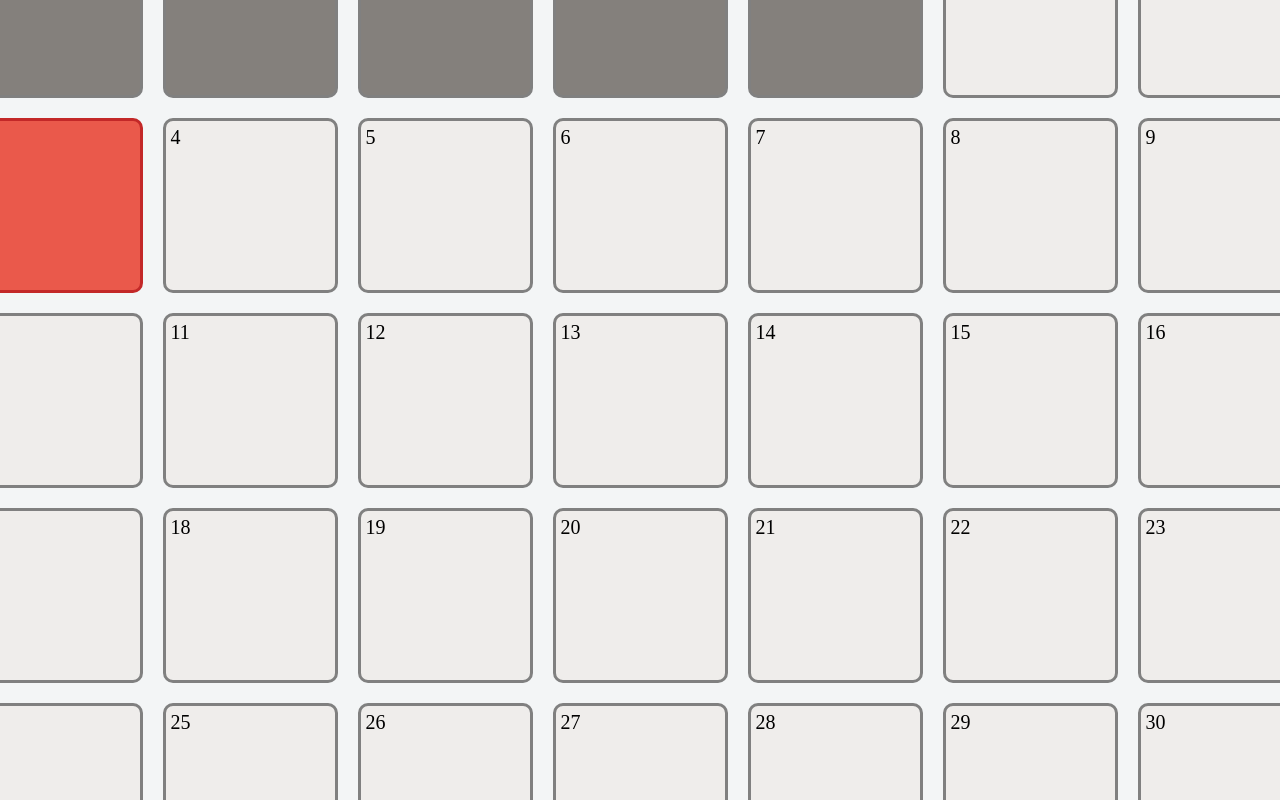
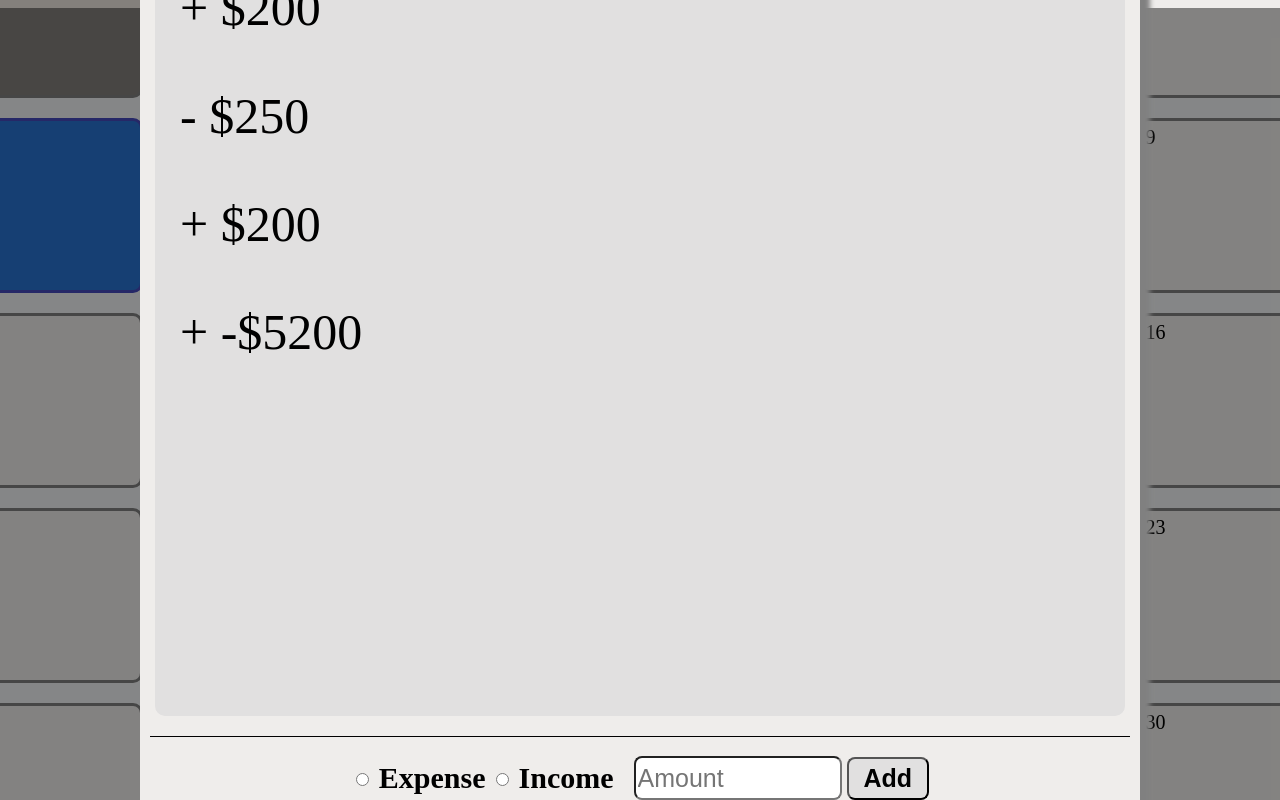
Before and after one commit to Parm-S-Gidda/Money-Wise, a plain HTML site: page index.html in a window 1280 px wide. Both pictures are taken after a click on the element "10". Shown: the part 527-1327 px from the top of the page. Drawn offline with Linux system fonts and the light colour scheme.

Commit message:
expense pop is now functional

```diff
--- a/index.html
+++ b/index.html
@@ -39,10 +39,60 @@
 
         </div>
 
-        <div id="calendar">
+        <div id="calendar"></div>
+
+        <div id="backDrop">
+
+            <div id="popupDiv">
+
+                <div id="popupTitleDiv">
+                    <h1 id="popupTitle">Monday November 11, 2024</h1>
+                </div>
+
+                <div class="lineBreakDiv"> </div>
+
+                <div id="financeInfo">
+
+                    <p>+ $200</p>
+                    <p>- $250</p>
+                    <p>+ $200</p>
+                    <p>+ -$5200</p>
+
+                </div>
+
+                <div class="lineBreakDiv"> </div>
+
+                <div id="inputsDiv">
+
+                    <form id="form">
+                        <input type="radio" id="expenseButton" name="transactionType" value="expense" required>
+                        <label for="expenseButton">Expense</label><br>
+                        <input type="radio" id="incomeButton" name="transactionType" value="income" required>
+                        <label for="incomeButton">Income</label><br>
+
+                        <input type="number" id="amountInput" name="amountInput" min="0" step="0.01" required placeholder="Amount"><br>
+
+                        <button id="submitButton" type="submit">Add</button>
+                    </form>
+
+
+                </div>
+
+                <div class="lineBreakDiv"> </div>
+                <div id="totalDiv">
+                    <h1>Total + $50204</h1>
+                </div>
+
+                <div class="lineBreakDiv"> </div>
 
 
 
+                <div id="popUpButtonsDiv">
+                    <button id="saveButton">Save</button>
+                    <button id="cancelButton">Cancel</button>
+                </div>
+
+            </div>
         </div>
 
 
--- a/script.js
+++ b/script.js
@@ -5,6 +5,9 @@ const prevButton = document.getElementById("previousButton")
 const monthH1 = document.getElementById("month")
 const yearH1 = document.getElementById("year")
 const calendar = document.getElementById("calendar")
+const backDrop = document.getElementById("backDrop")
+const saveButton = document.getElementById("saveButton")
+const cancelButton = document.getElementById("cancelButton")
 
 
 const weekdays = ['Sunday', 'Monday', 'Tuesday', 'Wednesday', 'Thursday', 'Friday', 'Saturday'];
@@ -12,6 +15,8 @@ const months = ["January","February", "March","April","May","June","July","Augus
 
 nextButton.addEventListener("click", () => changeMonth(1));
 prevButton.addEventListener("click", () => changeMonth(-1));
+saveButton.addEventListener("click", () => savePressed());
+cancelButton.addEventListener("click", () => cancelPressed());
 
 
 
@@ -23,6 +28,7 @@ function load(){
     const curretDay = todayDate.getDate();
     const currentMonth = todayDate.getMonth();
     const currentYear = todayDate.getFullYear();
+    backDrop.style.display='none';
 
 
 
@@ -45,11 +51,13 @@ function load(){
             newDiv.className = 'today';
             index++;
             newDiv.textContent = index
+            newDiv.addEventListener("click", () => dayPressed());
         }
         else{
             newDiv.className = 'realDay';
             index++;
             newDiv.textContent = index
+            newDiv.addEventListener("click", () => dayPressed());
 
 
         }
@@ -101,5 +109,18 @@ function setMonthYear(monthIndex){
 
 }
 
+function savePressed(){
+    backDrop.style.display='none';
+
+}
+
+function cancelPressed(){
+    backDrop.style.display='none';
+}
+
+function dayPressed(){
+    backDrop.style.display='flex';
+}
+
 setMonthYear()
 load()
--- a/styles.css
+++ b/styles.css
@@ -151,9 +151,9 @@ body{
 }
 
 .today{
-    background-color: #ea594b;
+    background-color: #2973d2;
     border-radius: 10px;
-    border: solid rgb(195, 40, 40);
+    border: solid rgb(70, 74, 188);
     cursor: pointer;
     padding-left: 5px;
     padding-top: 5px;
@@ -162,5 +162,166 @@ body{
 }
 
 .today:hover{
-    background-color: #c71e0f;
+    background-color: #3a44ab;
 }
+
+#backDrop{
+    background-color: rgba(0, 0, 0, 0.45);;
+    width: 100%;
+    height: 100%;
+    position: fixed;
+
+    display: flex;
+    justify-content: center;
+    align-items: center;
+}
+
+#popupDiv{
+
+    background-color: #efedeb;
+    width:1000px;
+    height: 1250px;
+    display: flex;
+    flex-direction: column;
+    border-radius: 25px;
+    box-shadow: 10px 10px 5px gray;
+    align-items: center;
+
+}
+
+#popupTitleDiv{
+    display: flex;
+    justify-content: center;
+    font-size: 25px;
+}
+
+.lineBreakDiv{
+
+    background-color: rgb(0, 0, 0);
+    width: 98%;
+    height: 1px;
+    margin-bottom: 20px;
+
+}
+
+#financeInfo{
+    background-color: rgb(225, 224, 224);
+    border-radius: 10px;
+    width: 97%;
+    height: 99%;
+    margin-bottom: 20px;
+    font-size: 50px;
+    box-sizing: border-box;
+    overflow: hidden;
+    padding-left: 25px;
+
+}
+
+#totalDiv{
+
+    background-color: rgb(225, 224, 224);
+    display: flex;
+    justify-content: center;
+    width: fit-content;
+    box-sizing: border-box;
+    padding: 0px 25px 0px 25px;
+    margin-bottom: 20px;
+    border-radius: 10px;
+    font-size: 20px;
+
+}
+
+#form{
+    display: flex;
+    margin-bottom: 10px;
+    font-size: 30px;
+    font-weight: 900;
+    justify-content: center;
+    align-items: center;
+
+}
+
+#amountInput{
+    margin-left: 10px;
+    height: 38px;
+}
+
+#inputsDiv{
+    display: flex;
+    justify-items:center;
+
+
+}
+
+#submitButton{
+
+    margin-left: 5px;
+    border-radius: 8px;
+    width: fit-content;
+    padding-left: 15px;
+    padding-right: 15px;
+    font-size: 25px;
+    font-weight: 600;
+    height: fit-content;
+    padding-top: 5px;
+    padding-bottom: 5px;
+    background-color: rgb(225, 224, 224) ;
+    cursor: pointer;
+}
+
+#amountInput{
+
+    border-radius: 8px;
+    font-size: 25px;
+    font-weight: 9;
+    width: 200px;
+    margin-left: 20px;
+    cursor: pointer;
+}
+
+#expenseButton{
+
+    margin-right: 10px;
+    cursor: pointer;
+}
+
+#incomeButton{
+
+    margin-left: 10px;
+    margin-right: 10px;
+    cursor: pointer;
+
+}
+
+#saveButton{
+
+    border-radius: 8px;
+    font-size: 40px;
+    width:200px;
+    background-color: rgb(225, 224, 224);
+    cursor: pointer;
+}
+
+#cancelButton{
+    border-radius: 8px;
+    font-size: 40px;
+    width:200px;
+    background-color: rgb(225, 224, 224);
+    cursor: pointer;
+}
+
+#popUpButtonsDiv{
+    margin-bottom: 10px;
+}
+
+#saveButton:hover{
+    background-color:rgb(169, 168, 168) ;
+}
+
+#cancelButton:hover{
+    background-color:rgb(169, 168, 168) ;
+}
+
+#submitButton:hover{
+    background-color:rgb(169, 168, 168) ;
+}
```
